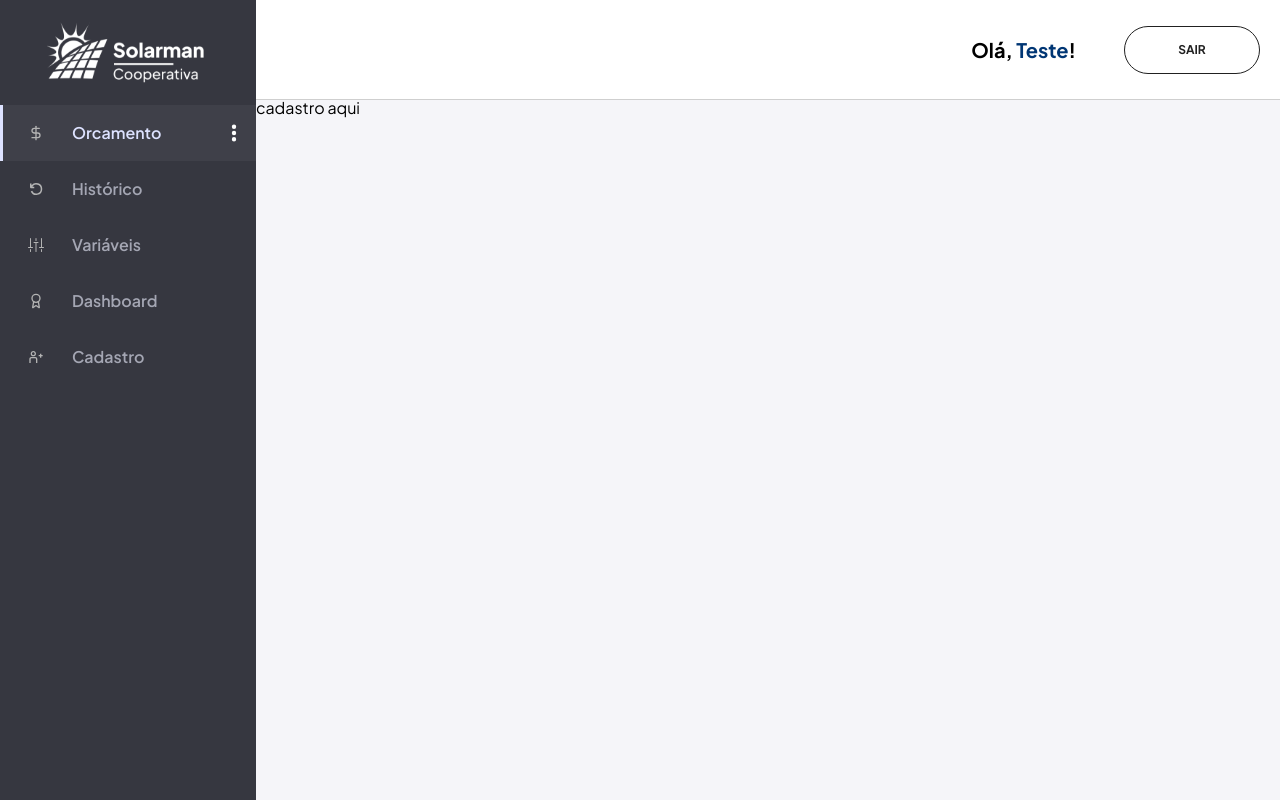
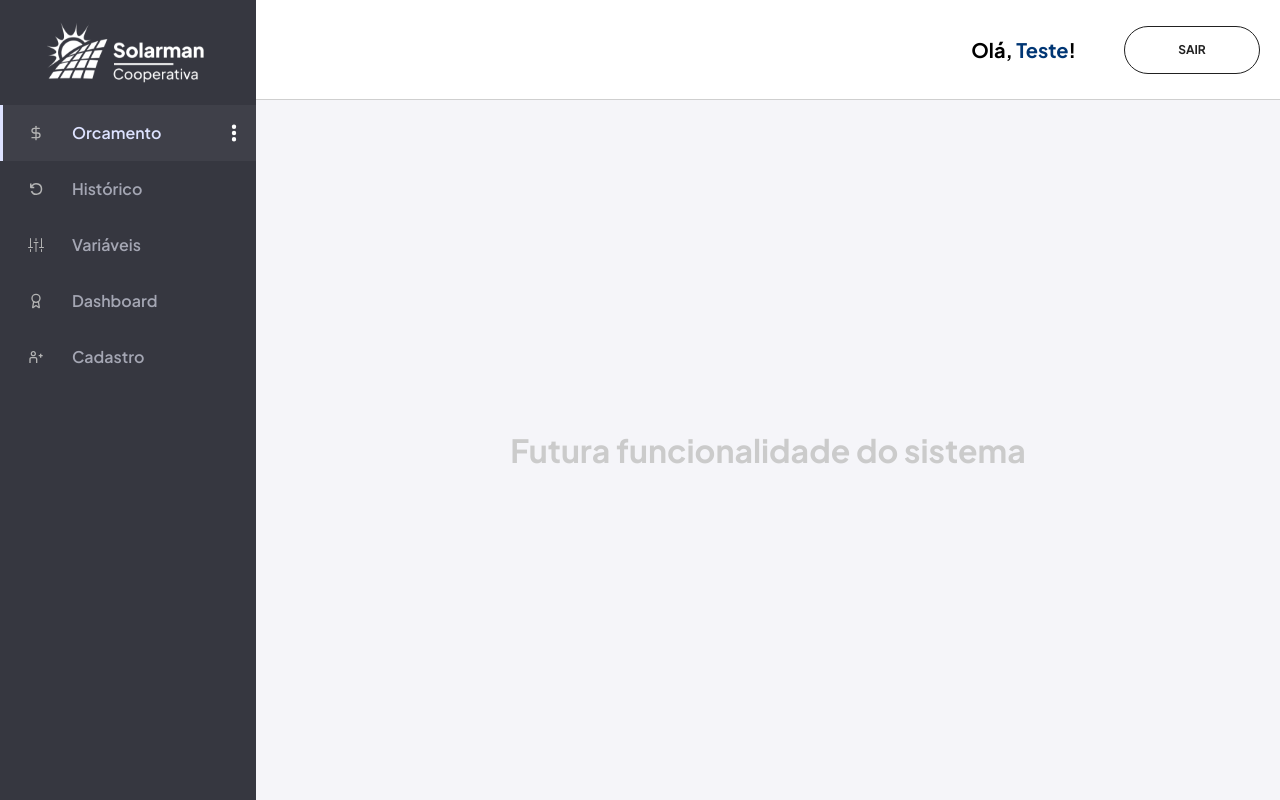
Before and after one commit to jiladev/solarman-frontend, a React (Vite) app: page /admin/cadastro in a window 1280 px wide. Built offline with nearby package versions, Linux system fonts and the light colour scheme.

Commit message:
[chore] add message for future layout on register page

```diff
--- a/src/app/app.tsx
+++ b/src/app/app.tsx
@@ -9,6 +9,7 @@ import Welcome from "../pages/Welcome";
 import Budget from "../pages/Budget";
 import History from "../pages/History";
 import Variables from "../pages/Variables";
+import Register from "../pages/Register";
 
 function App() {
   const router = createBrowserRouter([
@@ -47,7 +48,7 @@ function App() {
         },
         {
           path: "/admin/cadastro",
-          element: <div>cadastro aqui</div>,
+          element: <Register />,
         },
       ],
     },
--- /dev/null
+++ b/src/pages/Register/index.tsx
@@ -0,0 +1,9 @@
+import * as Styled from "./styles";
+
+export default function Register() {
+  return (
+    <Styled.PageContainer>
+      <h1>Futura funcionalidade do sistema</h1>
+    </Styled.PageContainer>
+  )
+}
--- /dev/null
+++ b/src/pages/Register/styles.ts
@@ -0,0 +1,15 @@
+import styled from "styled-components";
+
+export const PageContainer = styled.div`
+  width: 100%;
+  height: 100%;
+  display: flex;
+  justify-content: center;
+  align-items: center;
+
+  h1 {
+    font-size: 32px;
+    font-weight: 700;
+    color: #cbcbcb;
+  }
+`;
```
